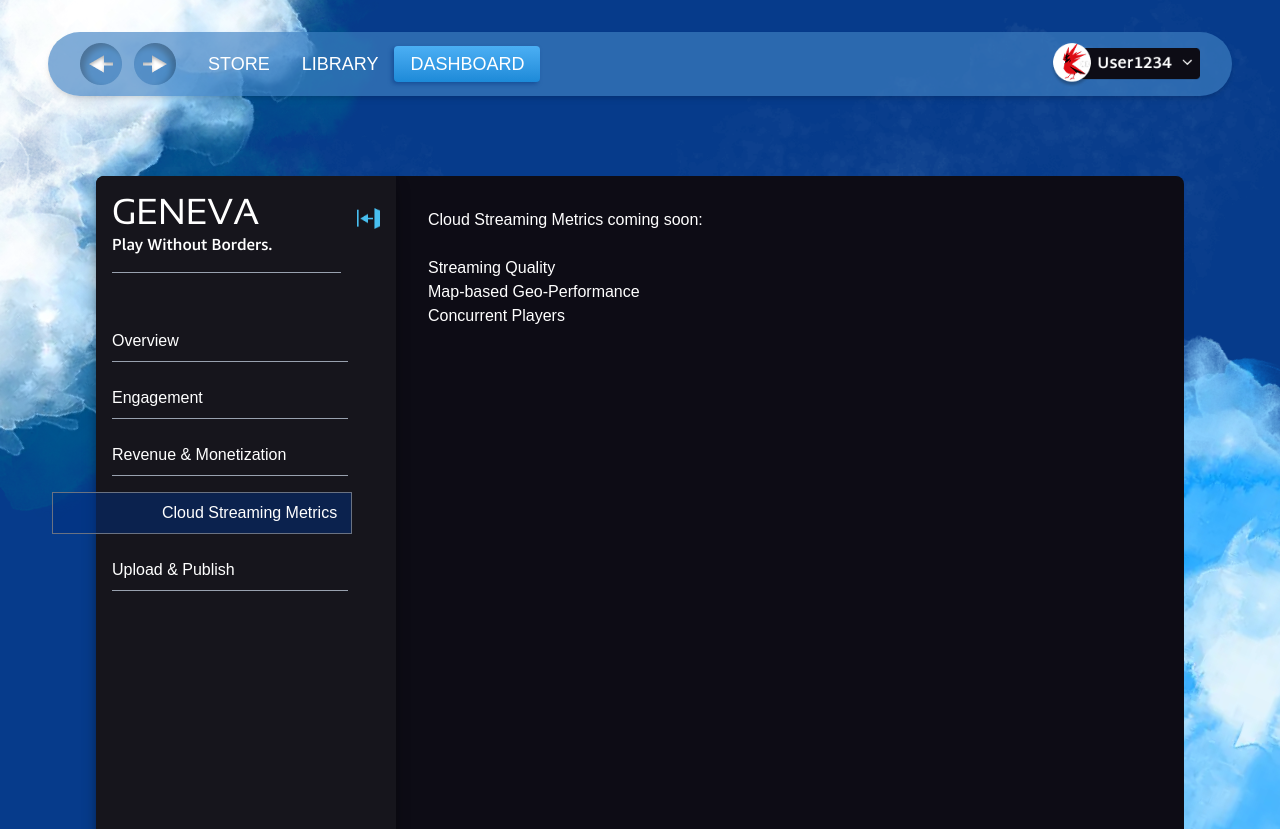
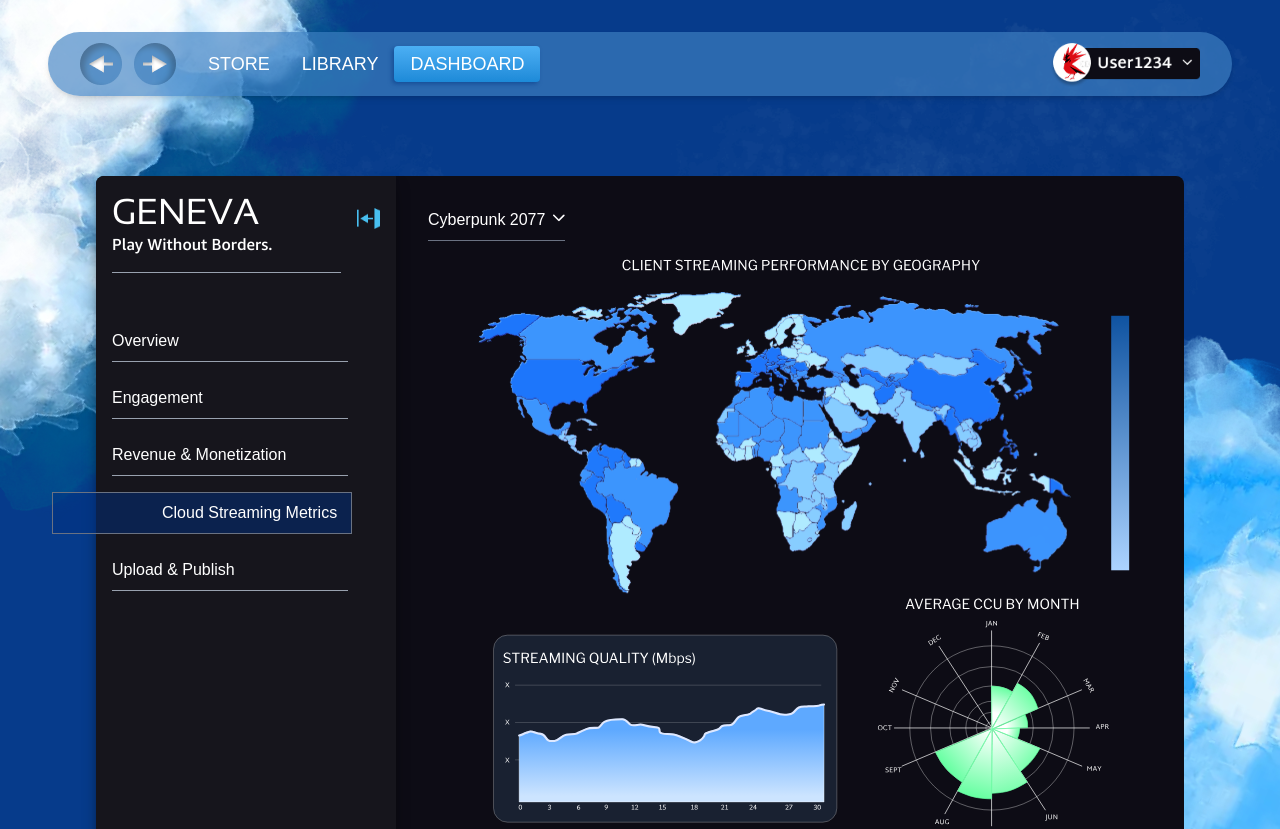
Before and after one commit to rkmiller131/geneva, a Next.js app: page /dashboard/streaming-metrics in a window 1280 px wide. Shown: the top 829 px of the page. Built offline with nearby package versions, Linux system fonts and the light colour scheme; a web font is replaced by a local one.

Commit message:
added cloud streaming mock graphs

```diff
--- a/app/(protected)/dashboard/streaming-metrics/page.tsx
+++ b/app/(protected)/dashboard/streaming-metrics/page.tsx
@@ -1,12 +1,27 @@
+import Image from "next/image";
+
 export default function StreamingMetrics() {
   return (
-    <div>
-      <span>Cloud Streaming Metrics coming soon:</span>
-      <ul className="mt-6">
-        <li>Streaming Quality</li>
-        <li>Map-based Geo-Performance</li>
-        <li>Concurrent Players</li>
-      </ul>
+    <div className="flex flex-col gap-4">
+      <div className="cursor-not-allowed flex gap-2 items-start border-b border-gray-500 pb-2 w-max">
+        <span className="">
+          Cyberpunk 2077
+        </span>
+        <Image
+          src="/icons/down-caret.png"
+          alt="Dropdown icon"
+          width={12}
+          height={12}
+          className="pt-1"
+        />
+      </div>
+
+      <Image
+        src="/images/CloudMetricsGraphs.svg"
+        alt="Mock User Engagement Graph"
+        width={855}
+        height={720}
+      />
     </div>
   )
 }
```
Also changed, not shown: public/images/CloudMetricsGraphs.svg (added).
